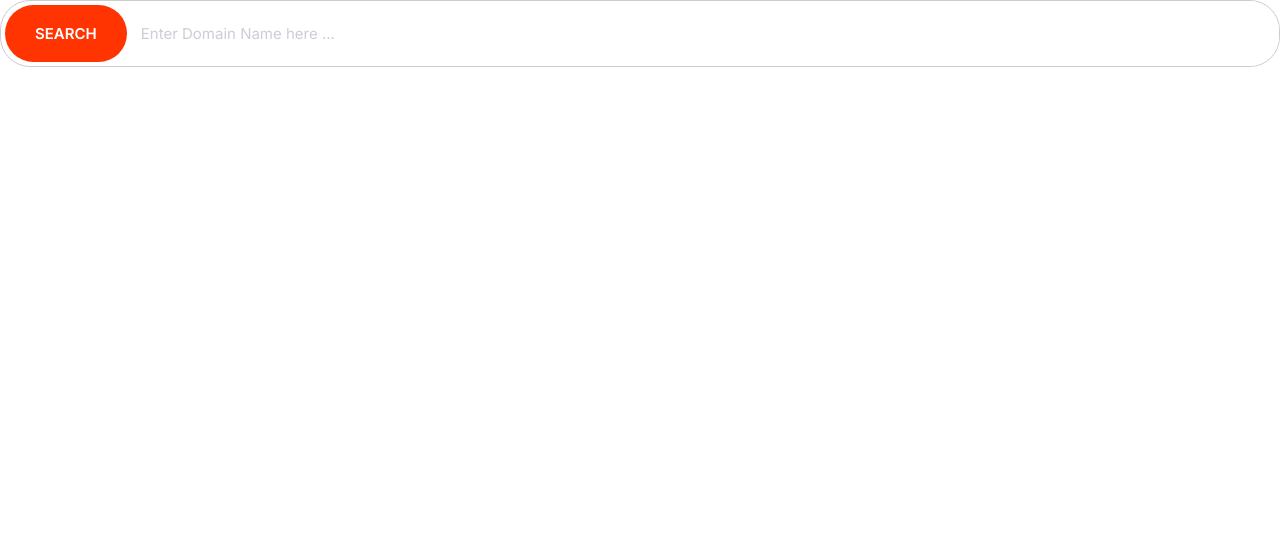
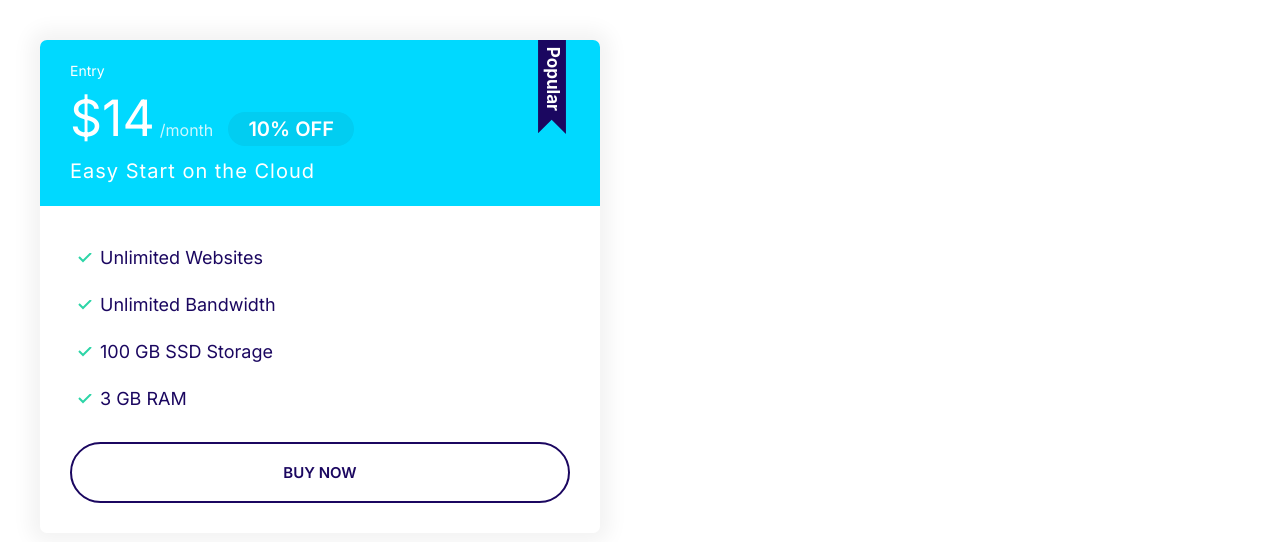
Before and after one commit to jinsang-hwang/htm_css, a plain HTML site: page index.html in a window 1280 px wide. Drawn offline with Linux system fonts and the light colour scheme.

Commit message:
defining popular

```diff
--- a/css/styles.css
+++ b/css/styles.css
@@ -102,6 +102,7 @@ a {
 }
 .badge--small {
     font-size: 1.6rem;
+    padding: 0.5rem 1.5rem;
 }
 
 @media screen and (min-width:2014){
@@ -248,3 +249,76 @@ hyphen used for separate words  */
         font-size: 1.5rem;
     }
 }
+
+/* Cards */
+.card {
+    border-radius: 7px;
+    box-shadow: 0 0 20px 10px #f3f3f3;
+    overflow: hidden;
+}
+.card__header, .card__body {
+    padding: 2rem 3rem;
+}
+
+.card--primary .card__header {
+    background: var(--color-primary);
+    color: #fff;
+}
+.card--secondary .card__header {
+    background: var(--color-secondary);
+    color: #fff;
+}
+.card--secondary .badge--secondary {
+    background: #02cdf1;
+}
+
+/* Plans */
+.plan__name {
+    color: #fff;
+    margin: 0;
+    font-weight: 500;
+    font-size: 2.4rem;
+}
+.plan__price {
+    font-size: 6rem;
+}
+.plan__billing-cycle {
+    font-size: 2.4rem;
+    font-weight: 300;
+    opacity: 0.8;
+    margin-right: 1rem;
+}
+.plan__description {
+    font-size: 2rem;
+    font-weight: 300;
+    letter-spacing: 1px;
+    display: block;
+}
+
+.plan .list__item {
+    margin-bottom: 2rem;
+}
+
+.plan--popular .card__header {
+    position: relative;
+}
+.plan--popular .card__header::before {
+    content: url(../images/popular.svg);
+    width: 40px;
+    display: inline-block;
+    position: absolute;
+    top: -6px;
+    right: 5%;
+}
+
+@media screen and (min-width: 1024px) {
+    .plan__name {
+        font-size: 1.4rem;
+    }
+    .plan__price {
+        font-size: 5rem;
+    }
+    .plan__billing-cycle {
+        font-size: 1.6rem;
+    }
+}
--- a/index.html
+++ b/index.html
@@ -14,15 +14,27 @@
     <link rel="stylesheet" href="css/styles.css" />
   </head>
   <body>
-    <div class="input-group">
-      <button class="btn btn--accent">Search</button>
-      <input
-        type="text"
-        class="input"
-        name=""
-        id=""
-        placeholder="Enter Domain Name here ... "
-      />
+    <div style="width: 50%; padding: 4rem">
+      <div class="plan plan--popular">
+        <div class="card card--secondary">
+          <header class="card__header">
+            <h3 class="plan__name">Entry</h3>
+            <span class="plan__price">$14</span>
+            <span class="plan__billing-cycle">/month</span>
+            <span class="badge badge--secondary badge-small">10% OFF</span>
+            <span class="plan__description">Easy Start on the Cloud</span>
+          </header>
+          <div class="card__body">
+            <ul class="list list--tick">
+              <li class="list__item">Unlimited Websites</li>
+              <li class="list__item">Unlimited Bandwidth</li>
+              <li class="list__item">100 GB SSD Storage</li>
+              <li class="list__item">3 GB RAM</li>
+            </ul>
+            <button class="btn btn--outline btn--block">Buy Now</button>
+          </div>
+        </div>
+      </div>
     </div>
   </body>
 </html>
```
Also changed, not shown: popular.html (added, +22 -0 lines), images/popular.svg (added).
